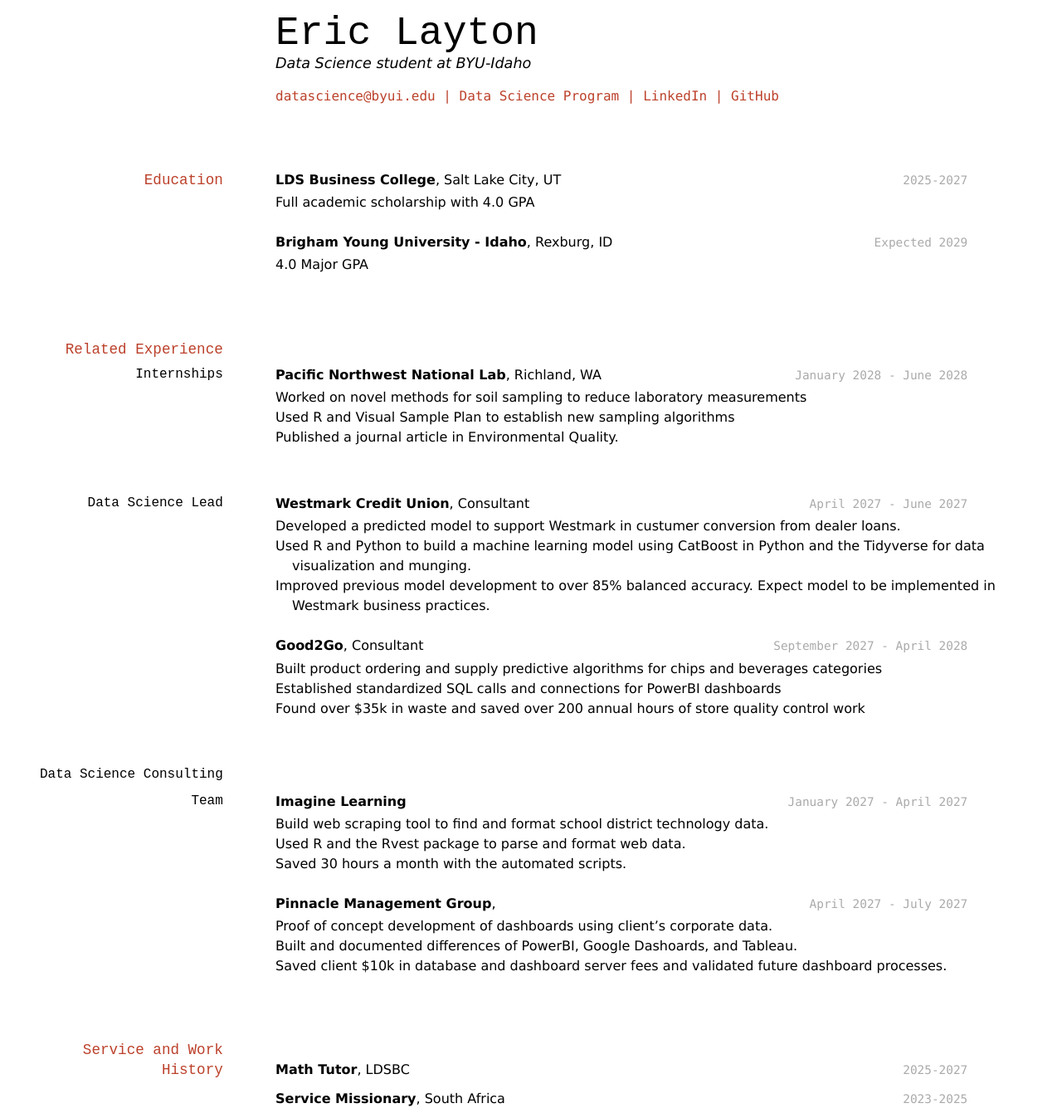
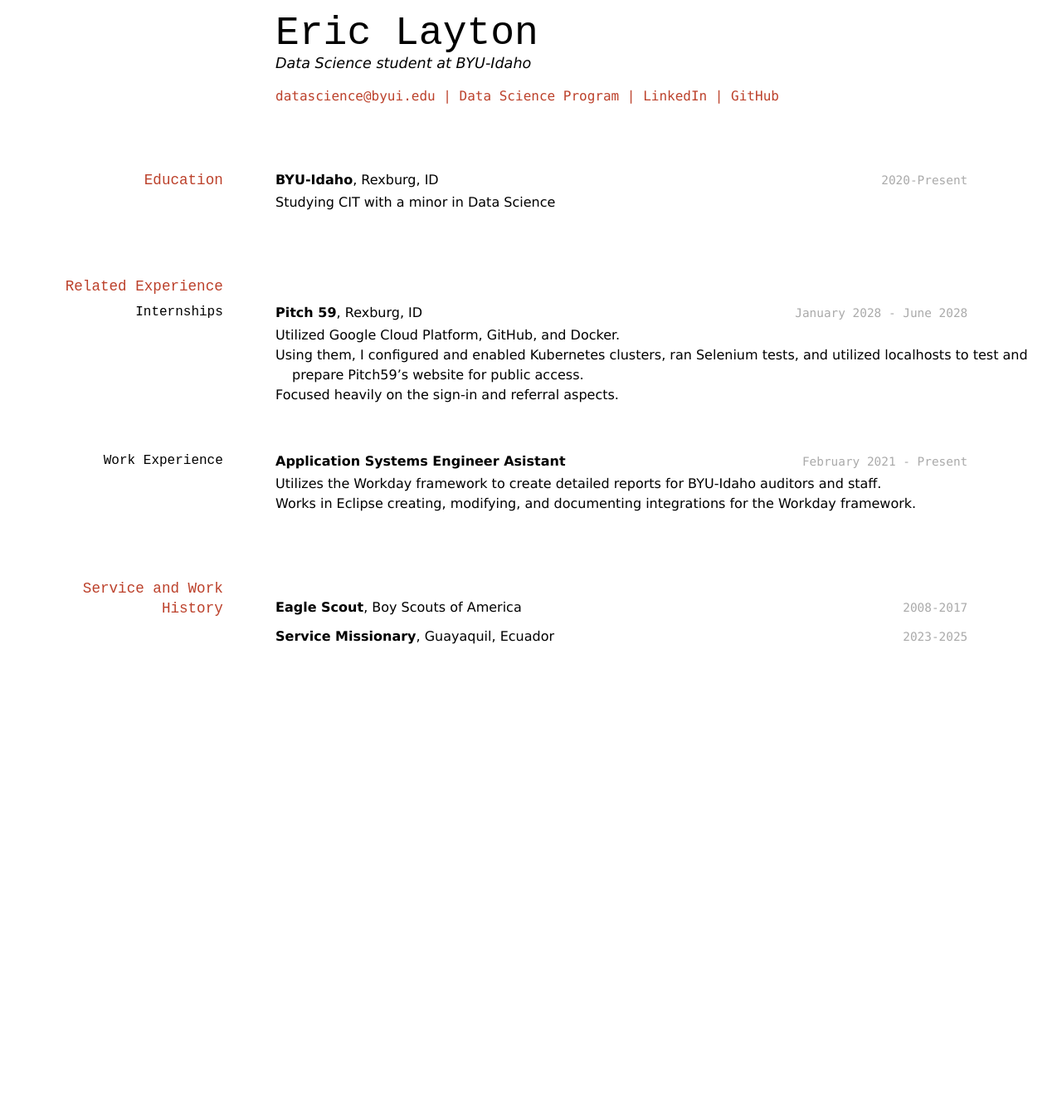
Before and after one commit to byuids-resumes/layton_resume, a Jekyll site: the page built from docs/index.md, in a window 1280 px wide. Shown: the whole page at 83% size. Built offline with Jekyll 4.4.1, drawn with Linux system fonts in a browser that asks for light colours; after the commit the page ends 900 px from its top, so only the background shows below that.

Commit message:
Updated all information except personal links

```diff
--- a/docs/index.md
+++ b/docs/index.md
@@ -16,15 +16,10 @@ Data Science student at BYU-Idaho
 
 ## Education
 
-`2025-2027`
-__LDS Business College__, Salt Lake City, UT
+`2020-Present`
+__BYU-Idaho__, Rexburg, ID
 
-- Full academic scholarship with 4.0 GPA
-
-`Expected 2029`
-__Brigham Young University - Idaho__, Rexburg, ID
-
-- 4.0 Major GPA
+- Studying CIT with a minor in Data Science
 
 
 ## Related Experience
@@ -32,56 +27,32 @@ __Brigham Young University - Idaho__, Rexburg, ID
 ### Internships
 
 `January 2028 - June 2028`
-__Pacific Northwest National Lab__, Richland, WA
+__Pitch 59__, Rexburg, ID
 
-- Worked on novel methods for soil sampling to reduce laboratory measurements
-- Used R and Visual Sample Plan to establish new sampling algorithms
-- Published a journal article in Environmental Quality.
+- Utilized Google Cloud Platform, GitHub, and Docker.
+- Using them, I configured and enabled Kubernetes clusters, ran Selenium tests, and utilized localhosts to test and prepare Pitch59's website for public access.
+- Focused heavily on the sign-in and referral aspects.
 
-### Data Science Lead
+### Work Experience
 
-`April 2027 - June 2027`
-__Westmark Credit Union__, Consultant
+`February 2021 - Present`
+__Application Systems Engineer Asistant__
 
-- Developed a predicted model to support Westmark in custumer conversion from dealer loans.
-- Used R and Python to build a machine learning model using CatBoost in Python and the Tidyverse for data visualization and munging.
-- Improved previous model development to over 85% balanced accuracy. Expect model to be implemented in Westmark business practices.
-
-`September 2027 - April 2028`
-__Good2Go__, Consultant
-
-- Built product ordering and supply predictive algorithms for chips and beverages categories
-- Established standardized SQL calls and connections for PowerBI dashboards
-- Found over $35k in waste and saved over 200 annual hours of store quality control work
-
-### Data Science Consulting Team
-
-`January 2027 - April 2027`
-__Imagine Learning__
-
-- Build web scraping tool to find and format school district technology data.
-- Used R and the Rvest package to parse and format web data.
-- Saved 30 hours a month with the automated scripts.
-
-`April 2027 - July 2027`
-__Pinnacle Management Group__,
-
-- Proof of concept development of dashboards using client's corporate data.
-- Built and documented differences of PowerBI, Google Dashoards, and Tableau.
-- Saved client $10k in database and dashboard server fees and validated future dashboard processes.
+- Utilizes the Workday framework to create detailed reports for BYU-Idaho auditors and staff.
+- Works in Eclipse creating, modifying, and documenting integrations for the Workday framework.
 
 
 ## Service and Work History
 
-`2025-2027`
-__Math Tutor__, LDSBC
+`2008-2017`
+__Eagle Scout__, Boy Scouts of America
 
 
 `2023-2025`
-__Service Missionary__, South Africa
+__Service Missionary__, Guayaquil, Ecuador
 
 
 
 <!-- ### Footer
 
-Last updated: May 2013 -->
+Last updated: December 2021 -->
```
